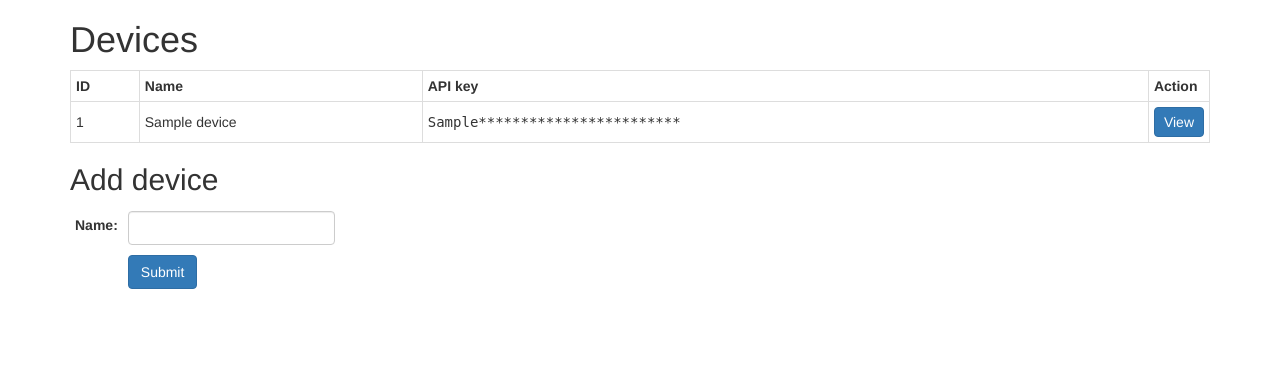
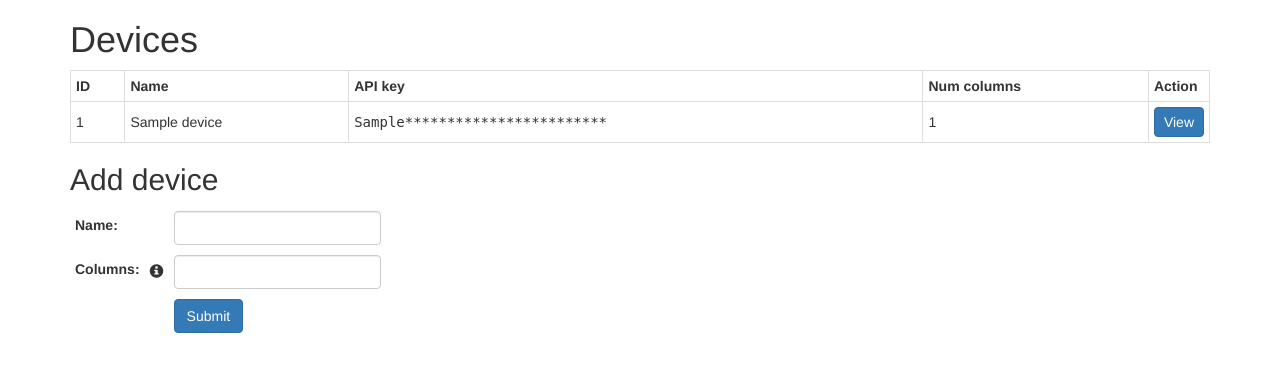
Before and after one commit to tklos/collect, a Django app: page /devices/add/ in a window 1280 px wide. Shown: the part 52-424 px from the top of the page. Run offline with Django 3.2, Linux system fonts and the light colour scheme; a user stored in the database is signed in; tables that the repository leaves empty hold one stand-in row (values such as "Sample post"); some libraries are stand-ins or nearby versions.

Commit message:
Add columns to device model

```diff
--- a/collect/apps/devices/forms.py
+++ b/collect/apps/devices/forms.py
@@ -9,6 +9,7 @@ class DeviceAddForm(forms.ModelForm):
         model = Device
         fields = (
             'name',
+            'columns',
         )
 
     def __init__(self, *args, **kwargs):
@@ -20,3 +21,5 @@ class DeviceAddForm(forms.ModelForm):
         }
 
         self.fields['name'].widget.attrs.update(text_field_attrs)
+
+        self.fields['columns'].widget.attrs.update(text_field_attrs)
--- a/collect/apps/devices/models.py
+++ b/collect/apps/devices/models.py
@@ -11,6 +11,8 @@ class Device(models.Model):
     user = models.ForeignKey(get_user_model(), on_delete=models.CASCADE, related_name='device_set')
     sequence_id = models.IntegerField()
     name = models.CharField(max_length=30)
+    num_columns = models.IntegerField()
+    columns = models.CharField(max_length=200, null=True, blank=True)
     token = models.CharField(max_length=const.DEVICE_TOKEN_LEN)
     salt = models.CharField(max_length=const.DEVICE_SALT_LEN)
     api_key_hash = models.CharField(max_length=64)
--- a/collect/apps/devices/views.py
+++ b/collect/apps/devices/views.py
@@ -31,6 +31,9 @@ class DeviceAddView(CreateView):
         if Device.objects.filter(user=user, name=name).first() is not None:
             form.add_error('name', 'Device with this name already exists')
             return self.form_invalid(form)
+
+        # Number of columns
+        form.instance.num_columns = 0 if form.instance.columns is None else len(form.instance.columns.split(','))
 
         # Create API key
         api_key = ''.join(random.sample(self.API_KEY_CHARS, k=const.DEVICE_API_KEY_LEN))
@@ -69,6 +72,7 @@ class DeviceMeasurementsMixin:
         measurements_page = measurements_paginator.get_page(page)
 
         return {
+            'device_columns': [] if device.columns is None else device.columns.split(','),
             'measurements_page': measurements_page,
             'measurements_extra': {
                 'd_sid': device.sequence_id
@@ -94,13 +98,16 @@ class PaginationMeasurementsView(DeviceMeasurementsMixin, TemplateView):
     template_name = 'devices/device_measurements.html'
 
     def dispatch(self, request, *args, **kwargs):
-        assert request.is_ajax(), 'Ajax request expected'
+        if not request.is_ajax():
+            raise RuntimeError('Ajax request expected')
         return super().dispatch(request, *args, **kwargs)
 
     def get_context_data(self, d_sid, page, **kwargs):
+        context = super().get_context_data(**kwargs)
+
         device = Device.objects.get(user=self.request.user, sequence_id=d_sid)
+        context['object'] = device
 
-        context = super().get_context_data(**kwargs)
         m_context = self.get_measurements_context(device, page)
         context.update(m_context)
 
--- a/collect/apps/lib/templatetags/common_templatetags.py
+++ b/collect/apps/lib/templatetags/common_templatetags.py
@@ -10,6 +10,11 @@ def get_at_index(obj, index):
 
 
 @register.filter
+def range_(number):
+    return range(number)
+
+
+@register.filter
 def order_by(obj, args):
     args = args.split(',')
     return obj.order_by(*args)
--- a/collect/static/js/js.js
+++ b/collect/static/js/js.js
@@ -1,5 +1,8 @@
 
 $(document).ready(function() {
+
+	$('[data-toggle="tooltip"]').tooltip();
+
 
 	/* Pagination */
 	$("body").on("click", "a.a-paginator", function(event) {
--- a/collect/templates/devices/add_device.html
+++ b/collect/templates/devices/add_device.html
@@ -3,14 +3,20 @@
     {% csrf_token %}
     <table class="table table-condensed table-no-border width-auto table-td-vertical-align-middle">
         <tr>
-			<td>{{form.name.label_tag}}</td>
+			<td colspan="2">{{form.name.label_tag}}</td>
 			<td>{{form.name}}</td>
 		</tr>
+        <tr>
+			<td>{{form.columns.label_tag}}</td>
+			<td><div data-toggle="tooltip" title='Comma-separated list of column names, e.g. "latitude,longitude,elevation"'><span class="glyphicon glyphicon-info-sign glyphicon-margin" aria-hidden="true"></span></div></td>
+			<td>{{form.columns}}</td>
+		</tr>
         {% if form.errors %}
-            {% include "common/form_errors.html" with form=form colspan=2 only %}
+            {% include "common/form_errors.html" with form=form colspan=3 only %}
         {% endif %}
 		<tr>
             <td></td>
+			<td></td>
             <td>
                 <input type="submit" value="Submit" class="btn btn-primary"/>
             </td>
--- a/collect/templates/devices/device.html
+++ b/collect/templates/devices/device.html
@@ -12,7 +12,7 @@
 
 <h2>Data</h2>
 	<div class="div-ajax">
-		{% include "devices/device_measurements.html" with measurements_page=measurements_page measurements_extra=measurements_extra only %}
+		{% include "devices/device_measurements.html" with object=object device_columns=device_columns measurements_page=measurements_page measurements_extra=measurements_extra only %}
 	</div>
 
 
--- a/collect/templates/profiles/home.html
+++ b/collect/templates/profiles/home.html
@@ -10,12 +10,13 @@
 
 <h1>Devices</h1>
 	<table class="table table-bordered table-condensed no-margin-bottom table-td-vertical-align-middle">
-		<tr><th>ID</th><th>Name</th><th>API key</th><th class="width-1px">Action</th></tr>
+		<tr><th>ID</th><th>Name</th><th>API key</th><th>Num columns</th><th class="width-1px">Action</th></tr>
 		{% for d in user.device_set.all %}
 			<tr>
 				<td>{{d.sequence_id}}</td>
 				<td>{{d.name}}</td>
 				<td class="monospace">{{d.get_api_key_display}}</td>
+				<td>{{d.num_columns}}</td>
 				<td><a class="btn btn-primary btn-padding-tb-sm" href="{% url 'devices:device' d_sid=d.sequence_id %}">View</a></td>
 			</tr>
 		{% endfor %}
```
Also changed, not shown: collect/templates/devices/device_measurements.html (+9 -2 lines), collect/apps/devices/migrations/0002_auto_20200119_2015.py (added).
